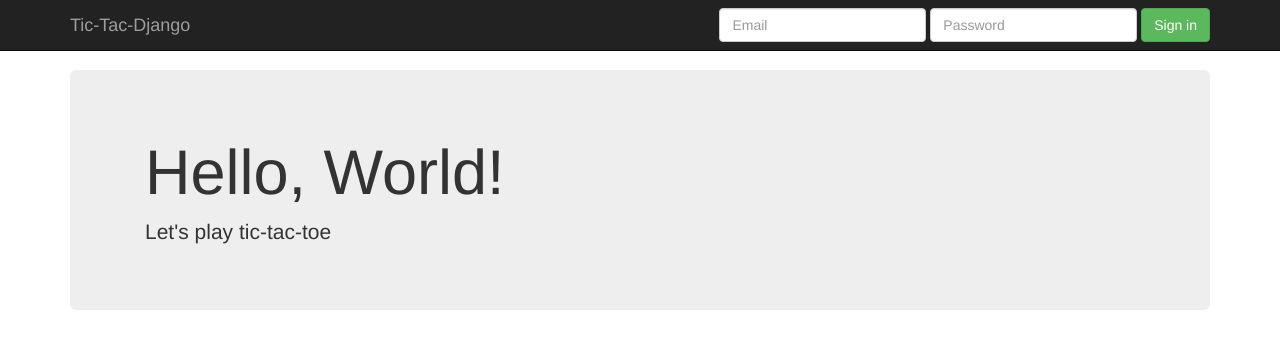
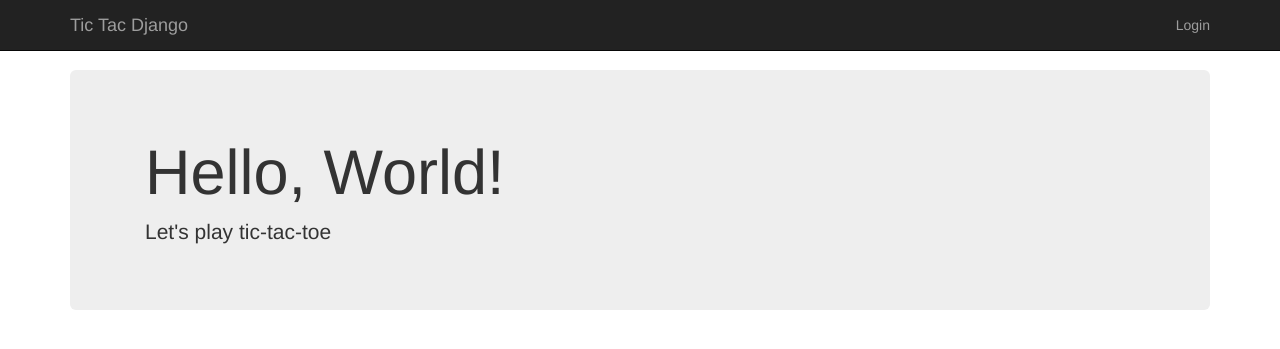
Before and after one commit to roryscot/django_tac_toe, a Django app: page / in a window 1280 px wide. Shown: the top 349 px of the page. Run offline with Django 3.2, Linux system fonts and the light colour scheme; some libraries are stand-ins or nearby versions.

Commit message:
Login and Logout views.

```diff
--- a/tictactoe/player/urls.py
+++ b/tictactoe/player/urls.py
@@ -1,7 +1,14 @@
 from django.conf.urls import url
+from django.contrib.auth.views import LoginView, LogoutView
 
 from .views import home
 
 urlpatterns = [
-    url(r'home$', home, name='player_home')
+    url(r'home$', home, name='player_home'),
+    url(r'login$',
+        LoginView.as_view(template_name="player/login_form.html"),
+        name="player_login"),
+    url(r'logout$',
+        LogoutView.as_view(),
+        name="player_logout")
 ]
--- a/tictactoe/templates/base.html
+++ b/tictactoe/templates/base.html
@@ -23,28 +23,18 @@
     </head>
     <body>
     <nav class="navbar navbar-inverse navbar-fixed-top" role="navigation">
-      <div class="container">
-        <div class="navbar-header">
-          <button type="button" class="navbar-toggle collapsed" data-toggle="collapse" data-target="#navbar" aria-expanded="false" aria-controls="navbar">
-            <span class="sr-only">Toggle navigation</span>
-            <span class="icon-bar"></span>
-            <span class="icon-bar"></span>
-            <span class="icon-bar"></span>
-          </button>
-          <a class="navbar-brand" href="/">Tic-Tac-Django</a>
+        <div class="container">
+            <div class="navbar-header">
+                <a class="navbar-brand" href="/">Tic Tac Django</a>
+            </div>
+            <ul class="nav navbar-nav navbar-right">
+                {% if user.is_authenticated %}
+                    <li><a href="{% url 'player_logout' %}">Logout</a></li>
+                {% else %}
+                    <li><a href="{% url 'player_login' %}">Login</a></li>
+                {% endif %}
+            </ul>
         </div>
-        <div id="navbar" class="navbar-collapse collapse">
-          <form class="navbar-form navbar-right" role="form">
-            <div class="form-group">
-              <input type="text" placeholder="Email" class="form-control">
-            </div>
-            <div class="form-group">
-              <input type="password" placeholder="Password" class="form-control">
-            </div>
-            <button type="submit" class="btn btn-success">Sign in</button>
-          </form>
-        </div><!--/.navbar-collapse -->
-      </div>
     </nav>
 
     <div class="container">
--- a/tictactoe/tictactoe/settings.py
+++ b/tictactoe/tictactoe/settings.py
@@ -124,3 +124,7 @@ STATIC_URL = '/static/'
 STATICFILES_DIRS = [
     os.path.join(BASE_DIR, "static")
 ]
+
+LOGIN_REDIRECT_URL="player_home"
+LOGOUT_REDIRECT_URL="tictactoe_welcome"
+LOGIN_URL="player_login"
--- a/tictactoe/tictactoe/urls.py
+++ b/tictactoe/tictactoe/urls.py
@@ -21,5 +21,5 @@ from .views import welcome
 urlpatterns = [
     url(r'^admin/', admin.site.urls),
     url(r'^player/', include('player.urls')),
-    url(r'^$', welcome)
+    url(r'^$', welcome, name="tictactoe_welcome")
 ]
```
Also changed, not shown: tictactoe/templates/player/login_form.html (added, +19 -0 lines), tictactoe/db.sqlite3.
